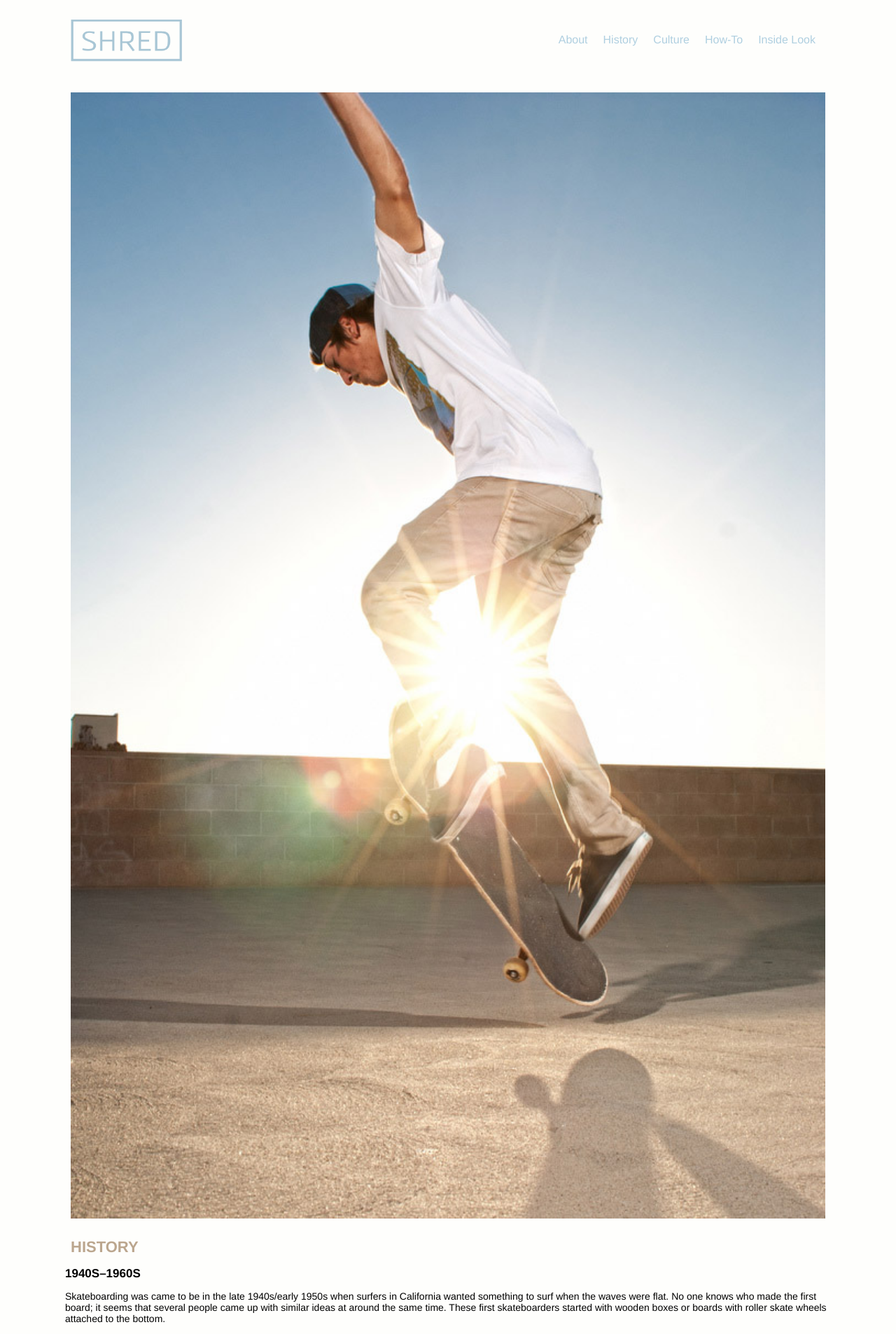
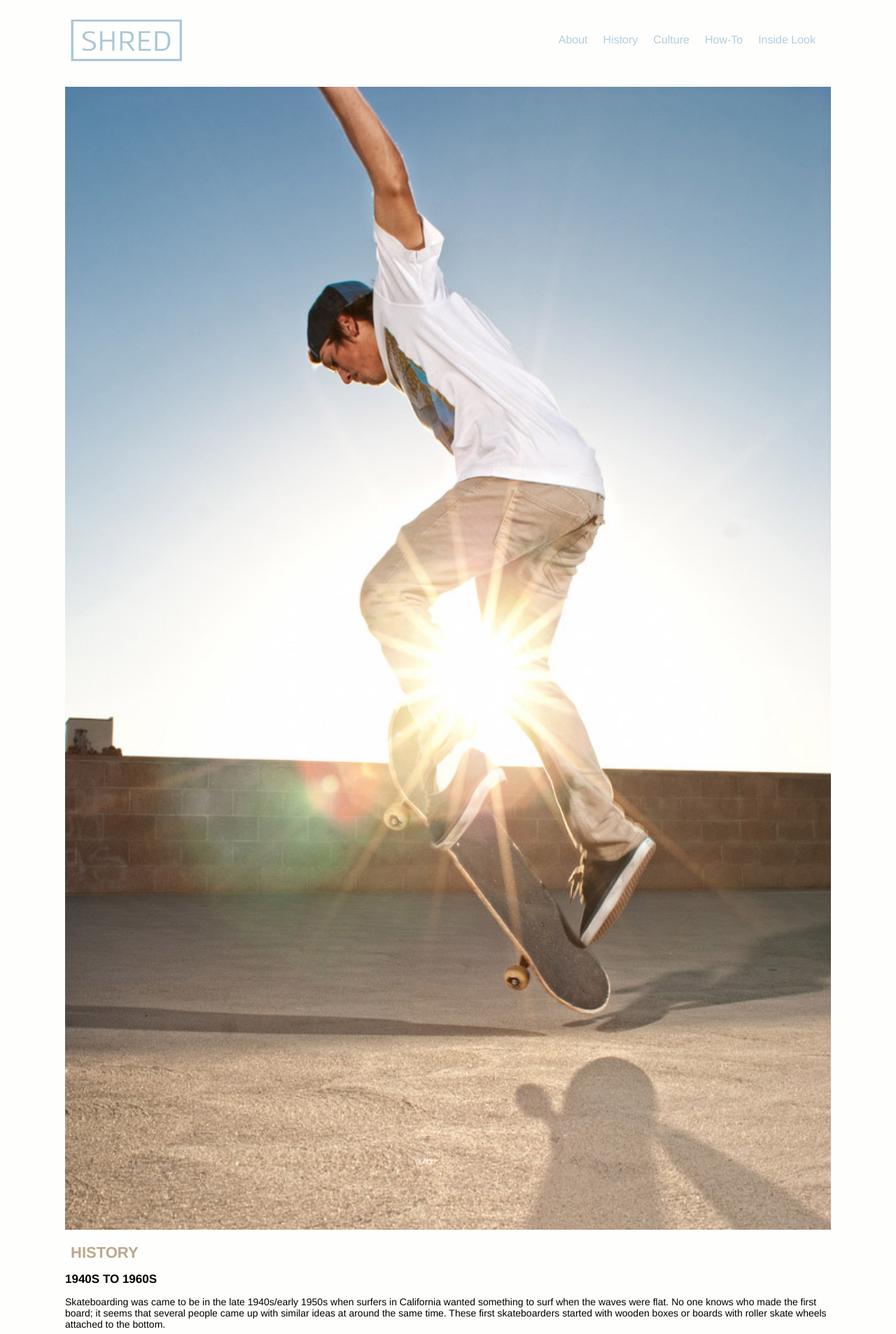
Before and after one commit to maddiwatson1/large-data-website, a Jekyll site: the page built from history.html, in a window 1280 px wide. Shown: the top 1906 px of the page at 70% size. Built offline with Jekyll 4.4.1, drawn with Linux system fonts in a browser that asks for light colours; Markdown is read by kramdown in place of the engine named in the settings.

Commit message:
history and css updated

```diff
--- a/css/general.css
+++ b/css/general.css
@@ -145,6 +145,14 @@ p {
 
 }
 
+@media only screen and (max-width: 38em) {
+
+	.unit-spacer-2 {
+		width: 50%;
+	}
+
+}
+
 
 @media only screen and (min-width: 38em) and (max-width: 60em) {
 
--- a/history.html
+++ b/history.html
@@ -3,7 +3,7 @@ layout: default
 ---
 
 <div class="unit unit-s-1 unit-m-1 unit-l-1-1-3">
-	<div class="unit-spacer">
+	<div class="unit-spacer-2">
     	<img src="images/history-page.jpg" class="flex-img" alt="" >
 	</div>
 </div>
@@ -11,7 +11,7 @@ layout: default
 <div class="unit unit-s-1 unit-m-1 unit-l-1-1-3">
 	<div class="unit-spacer-3">
 		<h1>History</h1>
-			<h2>1940s–1960s</h2>
+			<h2>1940s to 1960s</h2>
     			<p>Skateboarding was came to be in the late 1940s/early 1950s when surfers in California wanted something to surf when the waves were flat. No one knows who made the first board; it seems that several people came up with similar ideas at around the same time. These first skateboarders started with wooden boxes or boards with roller skate wheels attached to the bottom.</p>
 
 				<p>The first manufactured skateboards were ordered by a Los Angeles, California surf shop, to be used by surfers during downtime. Skateboarding was originally known  as "sidewalk surfing" and early skaters copied the surfing style and maneuvers.</p>
```
